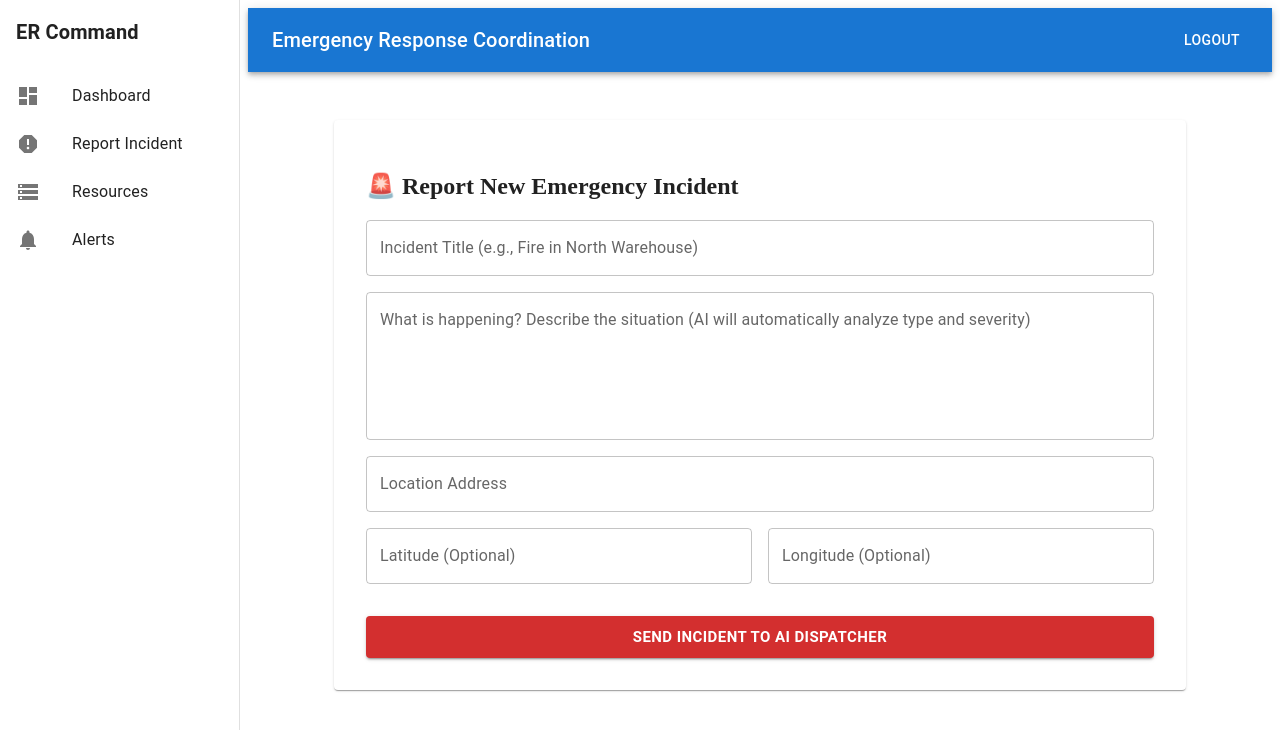
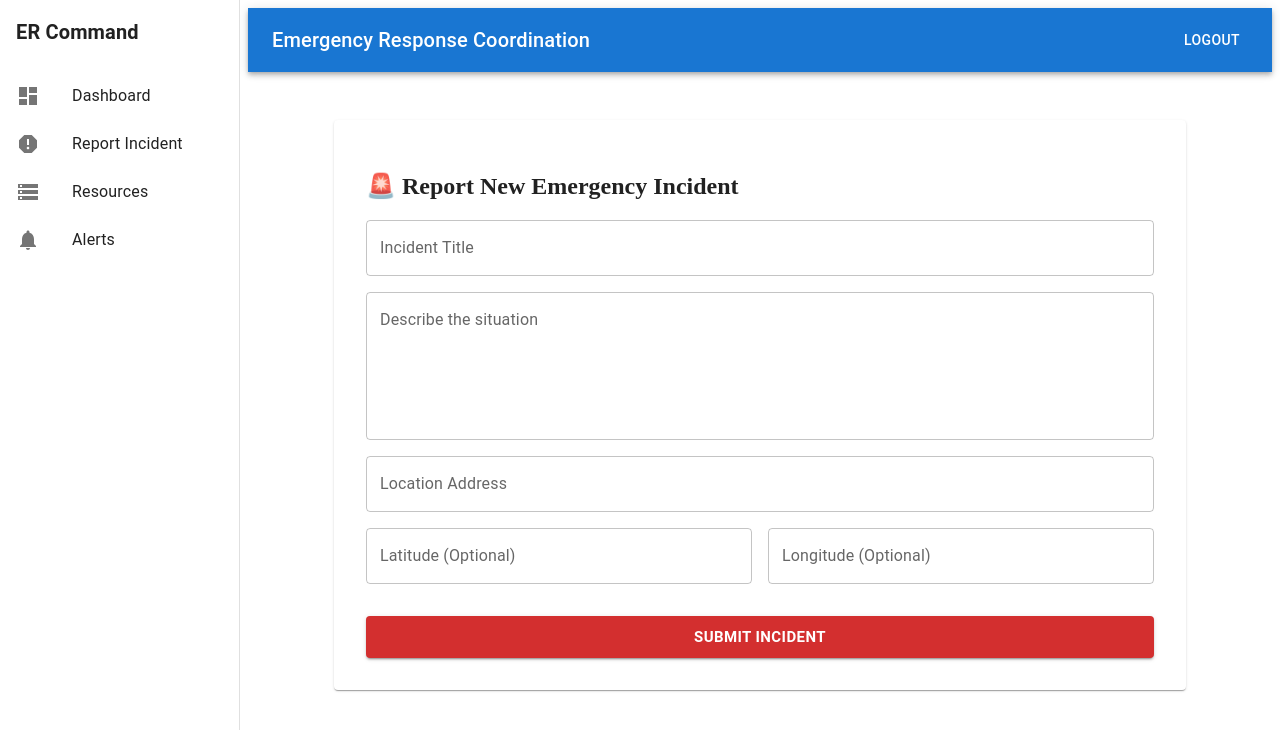
Before and after one commit to Aarya01p/emergency-response-coordination, a React (Create React App) app in the folder frontend/: page /incident-report in a window 1280 px wide. Shown: the top 730 px of the page. Built offline with nearby package versions, Linux system fonts and the light colour scheme; no server answers.

Commit message:
Update IncidentReport.tsx

```diff
--- a/frontend/src/pages/IncidentReport.tsx
+++ b/frontend/src/pages/IncidentReport.tsx
@@ -13,17 +13,11 @@ import { useFormik } from 'formik';
 import * as yup from 'yup';
 import { api } from '../services/api';
 
-// 1. Fixed Validation Schema: Removed hidden fields that were blocking the form!
+// Validation Schema
 const validationSchema = yup.object({
-  title: yup
-    .string()
-    .required('Incident Title is required'),
-  description: yup
-    .string()
-    .required('Description is required'),
-  location: yup
-    .string()
-    .required('Location is required'),
+  title: yup.string().required('Incident Title is required'),
+  description: yup.string().required('Description is required'),
+  location: yup.string().required('Location is required'),
 });
 
 const IncidentReport: React.FC = () => {
@@ -40,23 +34,28 @@ const IncidentReport: React.FC = () => {
       latitude: '',
       longitude: '',
     },
-    validationSchema: validationSchema,
+
+    validationSchema,
+
     onSubmit: async (values) => {
       try {
         setSubmitMessage(null);
-        // 2. Pointing to your automated AI processing backend route!
-        const response = await api.post('/incidents', values);
+
+        // ✅ ONLY BACKEND CALL (NO AI)
+        await api.post('/incidents', values);
 
         setSubmitMessage({
           type: 'success',
-          text: `Incident reported successfully! AI categorized this as a ${response.data.aiData?.category || 'reported'} event.`,
+          text: 'Incident reported successfully!'
         });
+
         formik.resetForm();
       } catch (err) {
         console.error('API submission failed:', err);
+
         setSubmitMessage({
           type: 'error',
-          text: 'Failed to connect to the AI engine backend. Please verify your Render server is up.',
+          text: 'Failed to report incident. Please try again.'
         });
       }
     },
@@ -65,6 +64,7 @@ const IncidentReport: React.FC = () => {
   return (
     <Container maxWidth="md" sx={{ py: 4 }}>
       <Paper sx={{ p: 4 }}>
+
         <h2>🚨 Report New Emergency Incident</h2>
 
         {submitMessage && (
@@ -75,12 +75,14 @@ const IncidentReport: React.FC = () => {
 
         <Box component="form" onSubmit={formik.handleSubmit} noValidate>
           <Grid container spacing={2}>
+
+            {/* Title */}
             <Grid item xs={12}>
               <TextField
                 fullWidth
                 id="title"
                 name="title"
-                label="Incident Title (e.g., Fire in North Warehouse)"
+                label="Incident Title"
                 value={formik.values.title}
                 onChange={formik.handleChange}
                 onBlur={formik.handleBlur}
@@ -89,12 +91,13 @@ const IncidentReport: React.FC = () => {
               />
             </Grid>
 
+            {/* Description */}
             <Grid item xs={12}>
               <TextField
                 fullWidth
                 id="description"
                 name="description"
-                label="What is happening? Describe the situation (AI will automatically analyze type and severity)"
+                label="Describe the situation"
                 multiline
                 rows={5}
                 value={formik.values.description}
@@ -105,6 +108,7 @@ const IncidentReport: React.FC = () => {
               />
             </Grid>
 
+            {/* Location */}
             <Grid item xs={12}>
               <TextField
                 fullWidth
@@ -119,6 +123,7 @@ const IncidentReport: React.FC = () => {
               />
             </Grid>
 
+            {/* Latitude */}
             <Grid item xs={12} sm={6}>
               <TextField
                 fullWidth
@@ -131,6 +136,7 @@ const IncidentReport: React.FC = () => {
               />
             </Grid>
 
+            {/* Longitude */}
             <Grid item xs={12} sm={6}>
               <TextField
                 fullWidth
@@ -143,6 +149,7 @@ const IncidentReport: React.FC = () => {
               />
             </Grid>
 
+            {/* Submit Button */}
             <Grid item xs={12}>
               <Button
                 color="error"
@@ -152,9 +159,10 @@ const IncidentReport: React.FC = () => {
                 size="large"
                 sx={{ mt: 2, fontWeight: 'bold' }}
               >
-                Send Incident to AI Dispatcher
+                Submit Incident
               </Button>
             </Grid>
+
           </Grid>
         </Box>
       </Paper>
```
